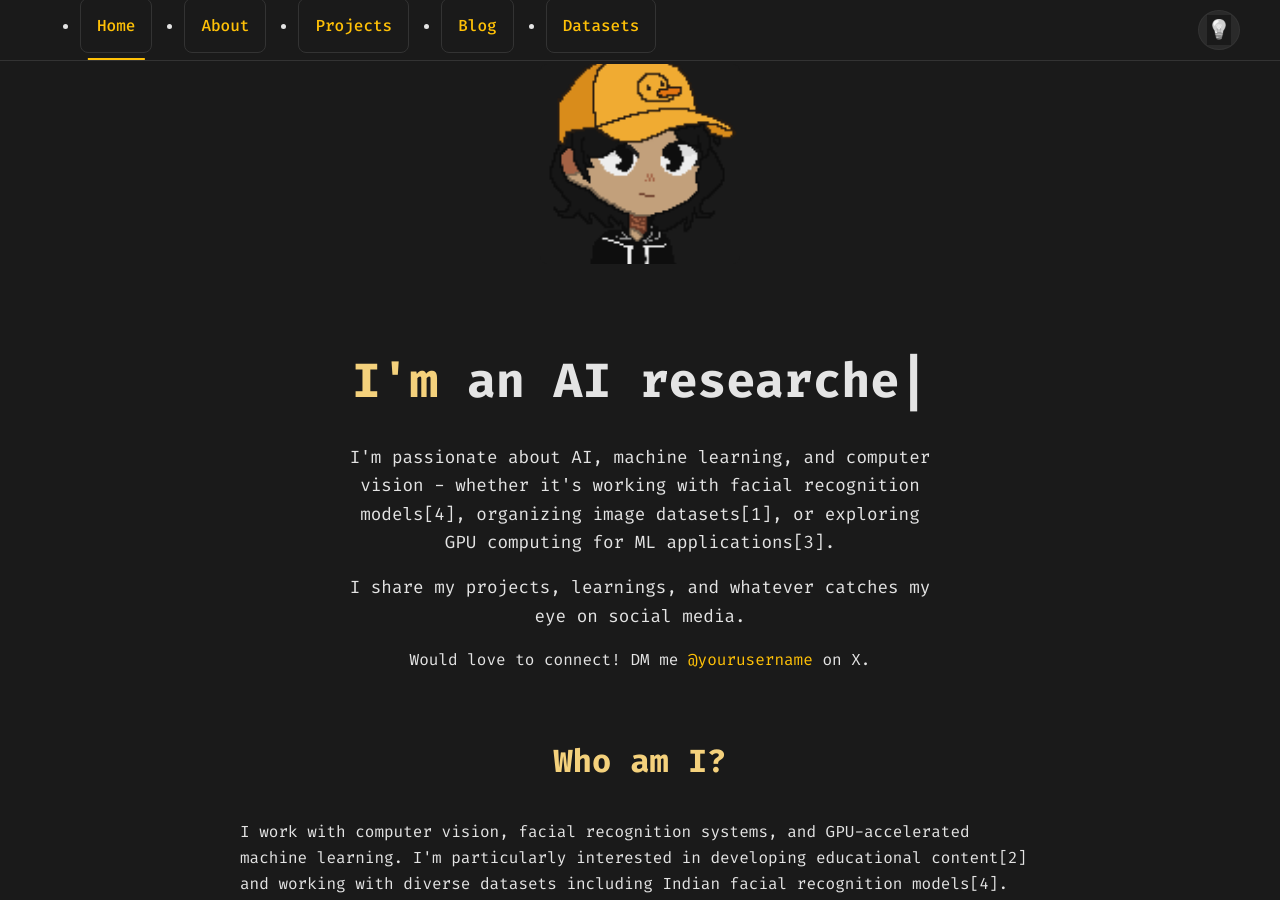
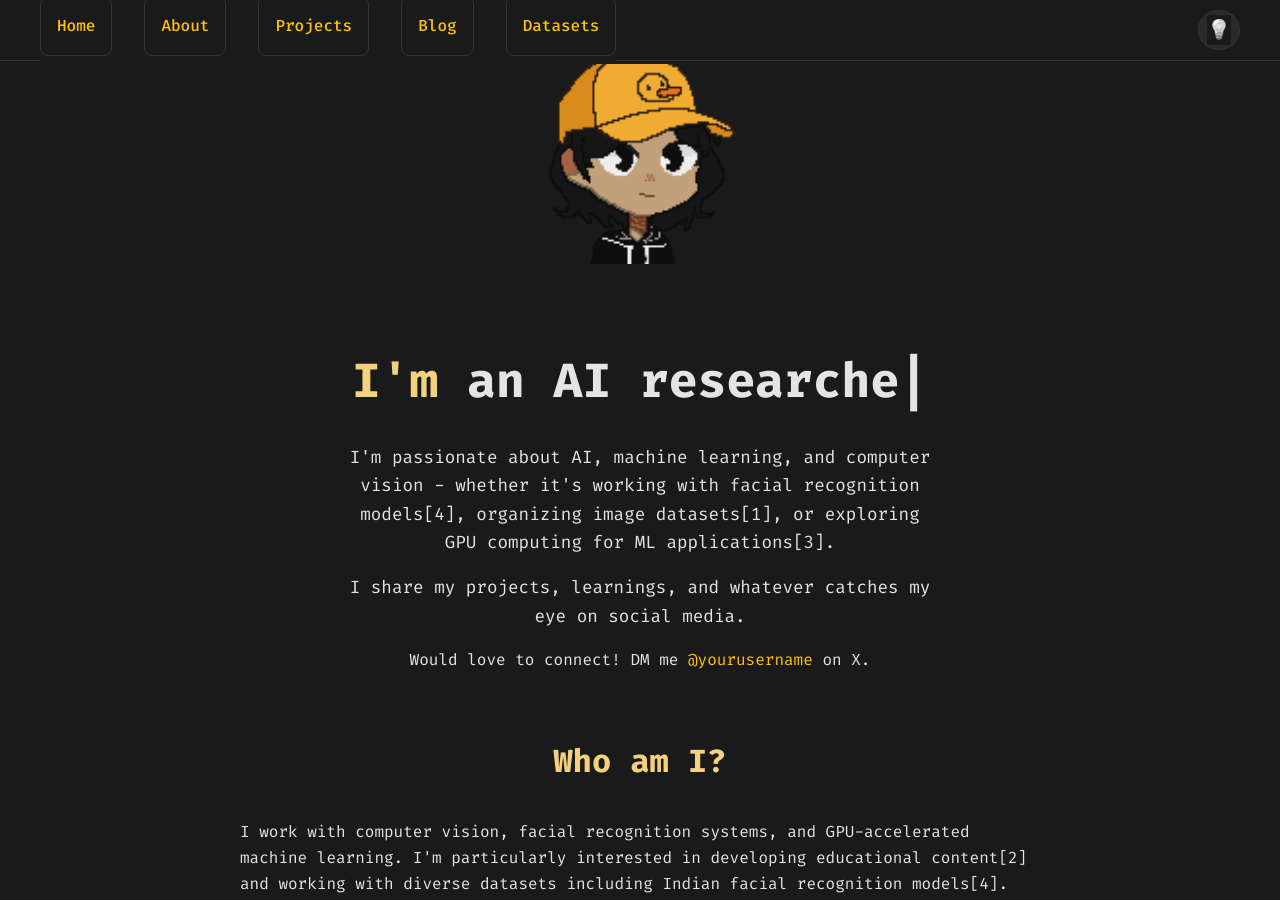
Before and after one commit to shrrynsh/site.github.io, a Jekyll site: the page built from index.md, in a window 1280 px wide and 900 px high. Built offline with Jekyll 4.4.1, drawn with Linux system fonts in a browser that asks for light colours.

Commit message:
Update style.css

```diff
--- a/assets/css/style.css
+++ b/assets/css/style.css
@@ -803,7 +803,7 @@ button {
 
 }
 
-/* Modern Navbar Styles (Global) */
+/* Modern Global Navbar Styles */
 .main-nav {
 	background: var(--nav-bg, #2a2a2a);
 	border-bottom: 1px solid var(--border, #333);
@@ -813,7 +813,6 @@ button {
 	right: 0;
 	width: 100vw;
 	z-index: 100;
-	transition: all 0.3s ease;
 }
 
 .nav-container {
@@ -829,7 +828,9 @@ button {
 .nav-links {
 	display: flex;
 	gap: 2rem;
-	align-items: center;
+	list-style: none;
+	margin: 0;
+	padding: 0;
 }
 
 .nav-link {
@@ -840,50 +841,13 @@ button {
 	border-radius: 6px;
 	transition: all 0.3s ease;
 	position: relative;
+	display: block;
 }
 
-.nav-link:hover {
+.nav-link:hover,
+.nav-link.active {
 	color: var(--accent, #ffc107);
 	background: rgba(255, 193, 7, 0.1);
-}
-
-.nav-link.active {
-	color: var(--accent, #ffc107);
-}
-
-.nav-link::after {
-	content: '';
-	position: absolute;
-	bottom: -8px;
-	left: 50%;
-	width: 0;
-	height: 2px;
-	background: var(--accent, #ffc107);
-	transition: all 0.3s ease;
-	transform: translateX(-50%);
-}
-
-.nav-link:hover::after,
-.nav-link.active::after {
-	width: 80%;
-}
-
-.nav-extras {
-	display: flex;
-	align-items: center;
-	gap: 1rem;
-}
-
-.nav-divider {
-	width: 1px;
-	height: 30px;
-	background: linear-gradient(
-		to bottom,
-		transparent,
-		var(--accent, #ffc107),
-		transparent
-	);
-	opacity: 0.6;
 }
 
 .theme-toggle {
@@ -897,17 +861,11 @@ button {
 	justify-content: center;
 	cursor: pointer;
 	transition: all 0.3s ease;
-	position: relative;
-	overflow: hidden;
 }
 
 .theme-toggle:hover {
 	border-color: var(--accent, #ffc107);
 	transform: scale(1.1);
-}
-
-.theme-toggle:active {
-	transform: scale(0.95);
 }
 
 .bulb-icon {
@@ -920,14 +878,3 @@ button {
 	filter: grayscale(0);
 	transform: rotate(15deg);
 }
-
-.nav-underline {
-	height: 2px;
-	background: linear-gradient(
-		90deg,
-		transparent,
-		var(--accent, #ffc107),
-		transparent
-	);
-	opacity: 0.3;
-}
```
